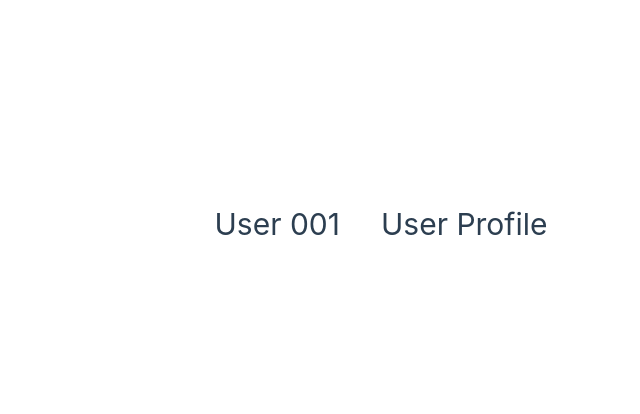
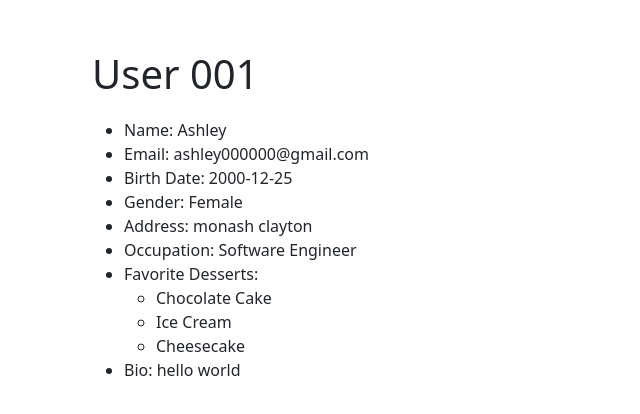
Before and after one commit to jzhu0106/Assignment5032Jianqin, a Vue app in the folder vue-project/: page / in a window 1280 px wide. Shown: the part 176-590 px from the top of the page, without its empty margins (259-899 px from the left). Built offline with nearby package versions, Linux system fonts and the light colour scheme.

Commit message:
profile display

```diff
--- a/vue-project/package.json
+++ b/vue-project/package.json
@@ -14,6 +14,7 @@
     "format": "prettier --write src/"
   },
   "dependencies": {
+    "bootstrap": "^5.3.7",
     "vue": "^3.5.18"
   },
   "devDependencies": {
--- a/vue-project/src/App.vue
+++ b/vue-project/src/App.vue
@@ -1,7 +1,6 @@
 <template>
   <Profile />
   <div>
-    <h1>User Profile</h1>
     <!-- <button> My Profile</button> -->
   </div>
 </template>
--- /dev/null
+++ b/vue-project/src/assets/json/UserProfile.json
@@ -0,0 +1,13 @@
+[
+  {
+  "userId": "12345",
+  "name": "Ashley",
+  "email": "ashley000000@gmail.com",
+  "birthDate": "2000-12-25",
+  "gender": "Female",
+  "address": "monash clayton",
+  "occupation": "Software Engineer",
+  "favoriteDesserts": ["Chocolate Cake", "Ice Cream", "Cheesecake"],
+  "bio": "hello world"
+}
+]
--- a/vue-project/src/components/Profile.vue
+++ b/vue-project/src/components/Profile.vue
@@ -1,13 +1,34 @@
 <template>
-  <div>
+  <div class="container">
     <h1>User 001</h1>
+<ul>
+      <li>Name: {{ profile[0].name }}</li>
+      <li>Email: {{ profile[0].email }}</li>
+      <li>Birth Date: {{ profile[0].birthDate }}</li>
+      <li>Gender: {{ profile[0].gender }}</li>
+      <li>Address: {{ profile[0].address }}</li>
+      <li>Occupation: {{ profile[0].occupation }}</li>
+      <li>Favorite Desserts:
+        <ul>
+          <li v-for="dessert in profile[0].favoriteDesserts" :key="dessert">{{ dessert }}</li>
+        </ul>
+      </li>
+      <li>Bio: {{ profile[0].bio }}</li>
+    </ul>
+
   </div>
 </template>
 
 <script setup>
+import profile from "../assets/json/UserProfile.json";
+
+import { ref, computed } from "vue"
+
 // Our logic will go here
 </script>
 
 <style scoped>
-
+h1 {
+  margin-bottom: 20px;
+}
 </style>
--- a/vue-project/src/main.js
+++ b/vue-project/src/main.js
@@ -1,4 +1,5 @@
 import './assets/main.css'
+import 'bootstrap/dist/css/bootstrap.min.css'
 
 import { createApp } from 'vue'
 import App from './App.vue'
```
Also changed, not shown: 1 other file (tests, documents, lock files or other folders).
